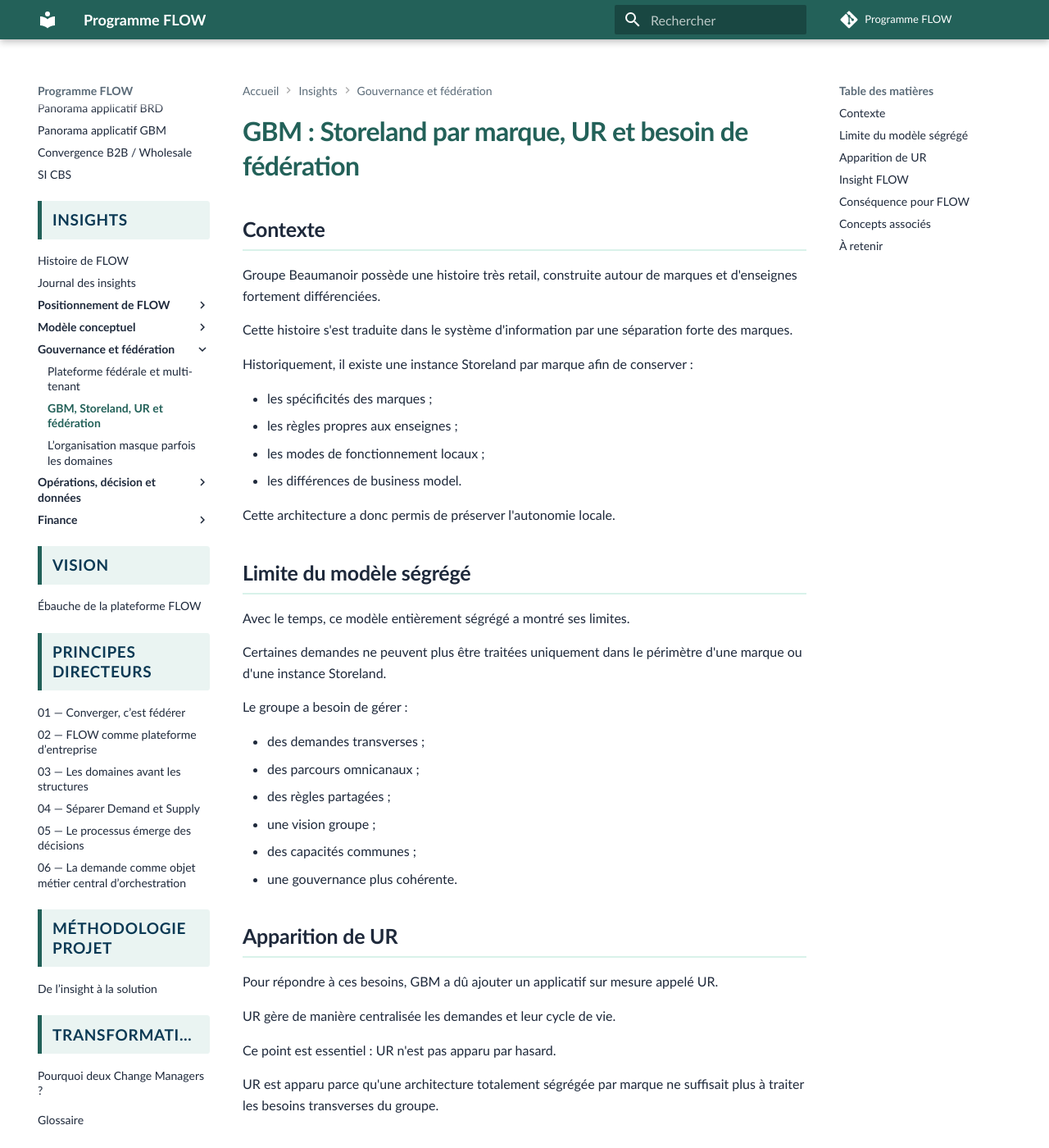
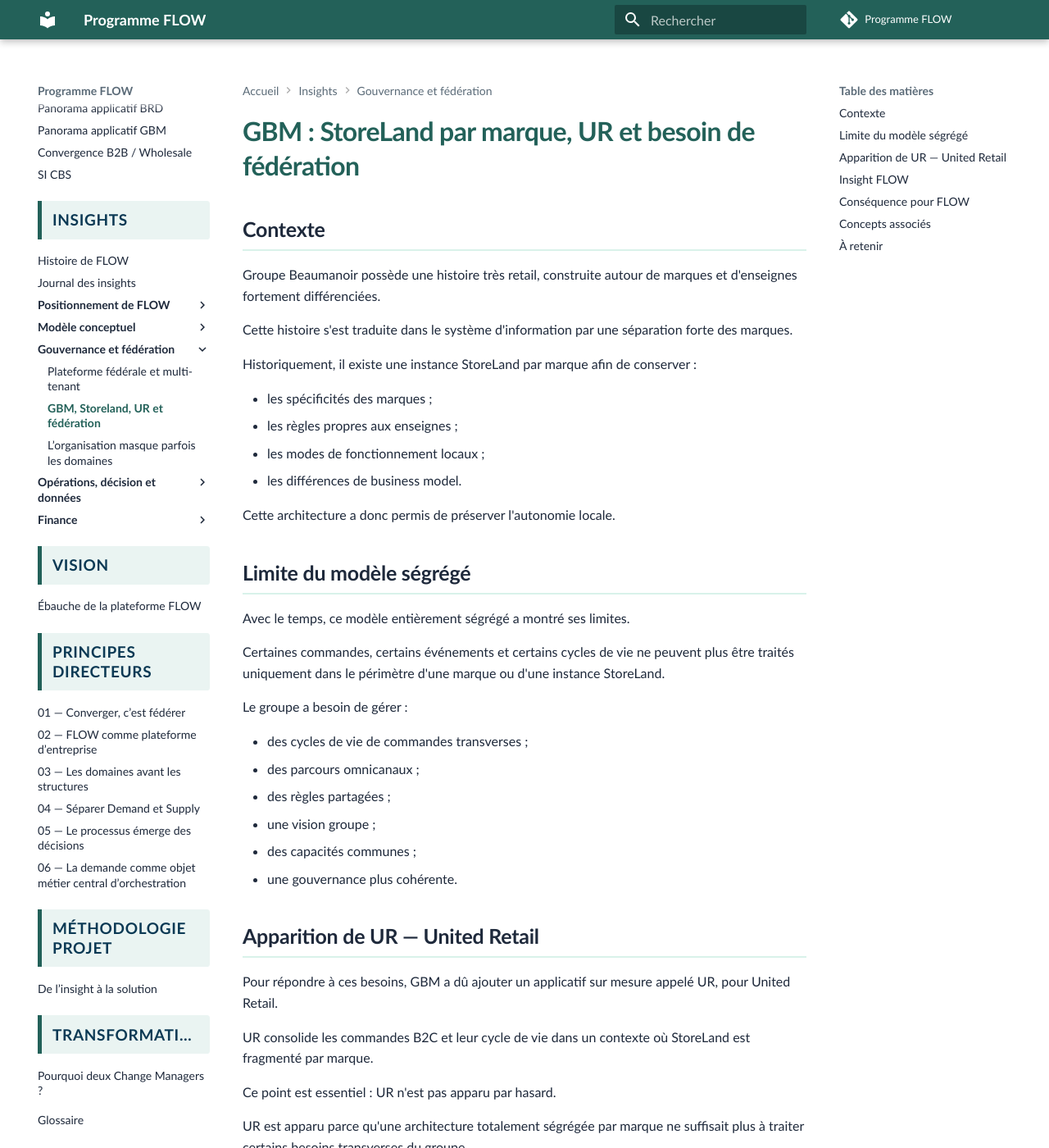
Before and after one commit to laurent-sintes/FLOW-Program, an MkDocs documentation site: the page built from docs/insights/gbm-storeland-ur-federation.md, in a window 1280 px wide and 1400 px high. Shown: the whole window at 82% size. Built offline with MkDocs 1.6.1 and Material for MkDocs 9.7.7, drawn with Linux system fonts in a browser that asks for light colours; comment, search, counter and statistics services are not loaded; some of the changed text lies outside the part shown.

Commit message:
Aligner l'insight StoreLand UR avec le panorama GBM

```diff
--- a/docs/insights/gbm-storeland-ur-federation.md
+++ b/docs/insights/gbm-storeland-ur-federation.md
@@ -1,4 +1,4 @@
-# GBM : Storeland par marque, UR et besoin de fédération
+# GBM : StoreLand par marque, UR et besoin de fédération
 
 ## Contexte
 
@@ -6,7 +6,7 @@
 
 Cette histoire s'est traduite dans le système d'information par une séparation forte des marques.
 
-Historiquement, il existe une instance Storeland par marque afin de conserver :
+Historiquement, il existe une instance StoreLand par marque afin de conserver :
 
 - les spécificités des marques ;
 - les règles propres aux enseignes ;
@@ -19,26 +19,28 @@
 
 Avec le temps, ce modèle entièrement ségrégé a montré ses limites.
 
-Certaines demandes ne peuvent plus être traitées uniquement dans le périmètre d'une marque ou d'une instance Storeland.
+Certaines commandes, certains événements et certains cycles de vie ne peuvent plus être traités uniquement dans le périmètre d'une marque ou d'une instance StoreLand.
 
 Le groupe a besoin de gérer :
 
-- des demandes transverses ;
+- des cycles de vie de commandes transverses ;
 - des parcours omnicanaux ;
 - des règles partagées ;
 - une vision groupe ;
 - des capacités communes ;
 - une gouvernance plus cohérente.
 
-## Apparition de UR
+## Apparition de UR — United Retail
 
-Pour répondre à ces besoins, GBM a dû ajouter un applicatif sur mesure appelé UR.
+Pour répondre à ces besoins, GBM a dû ajouter un applicatif sur mesure appelé UR, pour United Retail.
 
-UR gère de manière centralisée les demandes et leur cycle de vie.
+UR consolide les commandes B2C et leur cycle de vie dans un contexte où StoreLand est fragmenté par marque.
 
 Ce point est essentiel : UR n'est pas apparu par hasard.
 
-UR est apparu parce qu'une architecture totalement ségrégée par marque ne suffisait plus à traiter les besoins transverses du groupe.
+UR est apparu parce qu'une architecture totalement ségrégée par marque ne suffisait plus à traiter certains besoins transverses du groupe.
+
+UR porte notamment des responsabilités de statuts, retours, remboursements, litiges, points fidélité et réintégration stock.
 
 ## Insight FLOW
 
@@ -50,6 +52,8 @@
 Le problème n'est donc pas de choisir entre centralisation et autonomie.
 
 Le problème est de définir quelles responsabilités doivent rester locales et quelles responsabilités doivent être fédérées, partagées ou centralisées.
+
+UR est donc moins une simple application à remplacer qu'une trace architecturale d'un manque de transversalité dans le SI existant.
 
 ## Conséquence pour FLOW
 
@@ -63,6 +67,8 @@
 - capable de préserver les spécificités utiles ;
 - gouvernée à l'échelle du groupe lorsque les responsabilités deviennent transverses.
 
+Dans une cible FLOW, les responsabilités aujourd'hui portées par UR doivent être évaluées comme candidates à une capacité transverse de type Demand / Order Lifecycle Orchestration.
+
 ## Concepts associés
 
 Cet insight prépare directement plusieurs notions clés de FLOW :
```
Also changed, not shown: other parts of docs/insights/gbm-storeland-ur-federation.md (+2 -1 lines).
